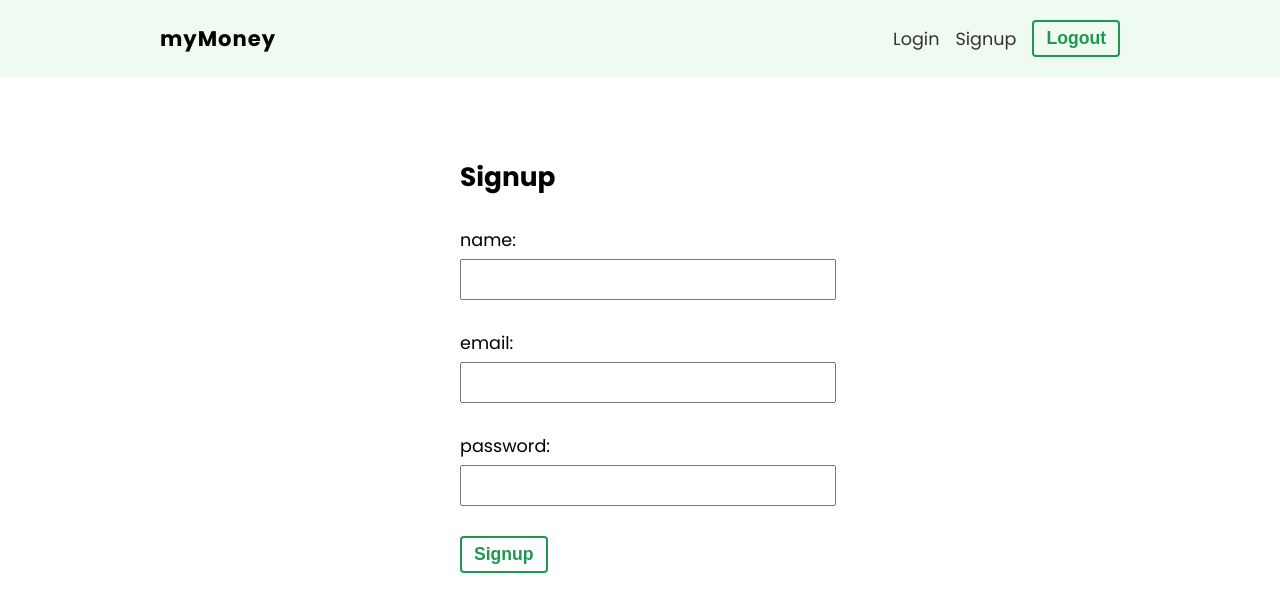
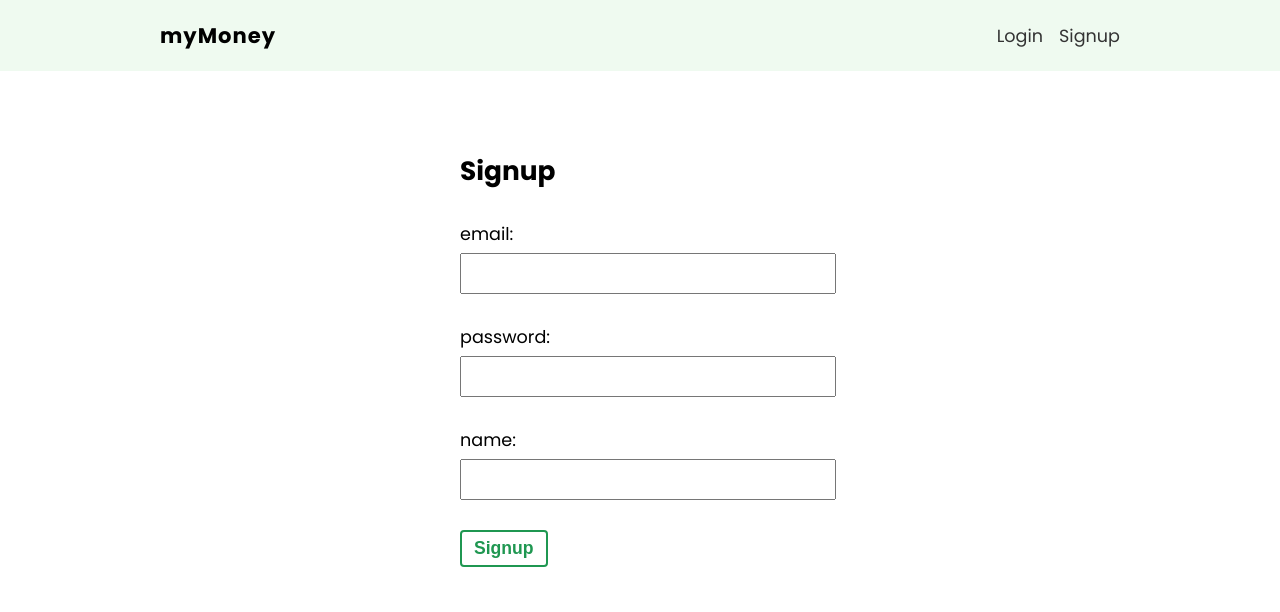
Before and after one commit to KJCastillo/myMoney, a React (Create React App) app: page /signup in a window 1280 px wide. Shown: the top 612 px of the page. Built offline with nearby package versions, Linux system fonts and the light colour scheme.

Commit message:
errors fixed, dispay name rendered

```diff
--- a/src/components/Navbar.js
+++ b/src/components/Navbar.js
@@ -1,23 +1,38 @@
 import { Link } from "react-router-dom";
 import { useLogout } from "../hooks/useLogout";
+import { useAuthContext } from "../hooks/useAuthContext";
 import styles from "./Navbar.module.css";
 
 export default function Navbar() {
   const { logout } = useLogout();
+  const { user } = useAuthContext();
 
   return (
     <nav className={styles.navbar}>
       <ul>
         <li className={styles.title}>myMoney</li>
+
+        {!user && (
+          <>
             <li>
               <Link to="/login">Login</Link>
+            </li>
+            <li>
               <Link to="/signup">Signup</Link>
             </li>
+          </>
+        )}
+
+        {user && (
+          <>
+            <li>hello, {user.displayName}</li>
             <li>
               <button className="btn" onClick={logout}>
                 Logout
               </button>
             </li>
+          </>
+        )}
       </ul>
     </nav>
   );
--- a/src/hooks/useLogin.js
+++ b/src/hooks/useLogin.js
@@ -1,4 +1,4 @@
-import { useEffect, useState } from "react";
+import { useState, useEffect } from "react";
 import { projectAuth } from "../firebase/config";
 import { useAuthContext } from "./useAuthContext";
 
@@ -12,21 +12,20 @@
     setError(null);
     setIsPending(true);
 
-      //sign user out
     try {
+      // login
       const res = await projectAuth.signInWithEmailAndPassword(email, password);
 
-        //dispatch logout action
+      // dispatch login action
       dispatch({ type: "LOGIN", payload: res.user });
 
       //update state
       if (!isCancelled) {
+        setIsPending(false);
         setError(null);
-          setIsPending(false);
       }
     } catch (err) {
       if (!isCancelled) {
-          console.log(err.message);
         setError(err.message);
         setIsPending(false);
       }
@@ -37,5 +36,5 @@
     return () => setIsCancelled(true);
   }, []);
 
-    return { login, error, isPending };
+  return { login, isPending, error };
 };
--- a/src/hooks/useLogout.js
+++ b/src/hooks/useLogout.js
@@ -12,21 +12,20 @@
     setError(null);
     setIsPending(true);
 
-    //sign user out
     try {
+      // sign the user out
       await projectAuth.signOut();
 
-      //dispatch logout action
+      // dispatch logout action
       dispatch({ type: "LOGOUT" });
 
-      //update state
+      // update state
       if (!isCancelled) {
+        setIsPending(false);
         setError(null);
-        setIsPending(false);
       }
     } catch (err) {
       if (!isCancelled) {
-        console.log(err.message);
         setError(err.message);
         setIsPending(false);
       }
--- a/src/hooks/useSignup.js
+++ b/src/hooks/useSignup.js
@@ -8,35 +8,33 @@
   const [isPending, setIsPending] = useState(false);
   const { dispatch } = useAuthContext();
 
-  const signup = async (displayName, email, password) => {
+  const signup = async (email, password, displayName) => {
     setError(null);
     setIsPending(true);
 
     try {
-      //signup user
+      // signup
       const res = await projectAuth.createUserWithEmailAndPassword(
         email,
         password
       );
 
       if (!res) {
-        throw new Error("could not complete signup");
+        throw new Error("Could not complete signup");
       }
 
-      //add display name to user
+      // add display name to user
       await res.user.updateProfile({ displayName });
 
-      //dispatch login action
+      // dispatch login action
       dispatch({ type: "LOGIN", payload: res.user });
 
-      //update state
       if (!isCancelled) {
+        setIsPending(false);
         setError(null);
-        setIsPending(false);
       }
     } catch (err) {
       if (!isCancelled) {
-        console.log(err.message);
         setError(err.message);
         setIsPending(false);
       }
@@ -47,5 +45,5 @@
     return () => setIsCancelled(true);
   }, []);
 
-  return { error, isPending, signup };
+  return { signup, error, isPending };
 };
--- a/src/pages/Signup.js
+++ b/src/pages/Signup.js
@@ -10,20 +10,12 @@
 
   const handleSubmit = (e) => {
     e.preventDefault();
-    signup(displayName, email, password);
+    signup(email, password, displayName);
   };
 
   return (
-    <form className={styles["signup-form"]} onSubmit={handleSubmit}>
+    <form onSubmit={handleSubmit} className={styles["signup-form"]}>
       <h2>Signup</h2>
-      <label>
-        <span>name:</span>
-        <input
-          type="text"
-          onChange={(e) => setDisplayName(e.target.value)}
-          value={displayName}
-        />
-      </label>
       <label>
         <span>email:</span>
         <input
@@ -40,6 +32,14 @@
           value={password}
         />
       </label>
+      <label>
+        <span>name:</span>
+        <input
+          type="text"
+          onChange={(e) => setDisplayName(e.target.value)}
+          value={displayName}
+        />
+      </label>
       {!isPending && <button className="btn">Signup</button>}
       {isPending && (
         <button className="btn" disabled>
```
Lines whose indentation alone changed are shown as unchanged.
